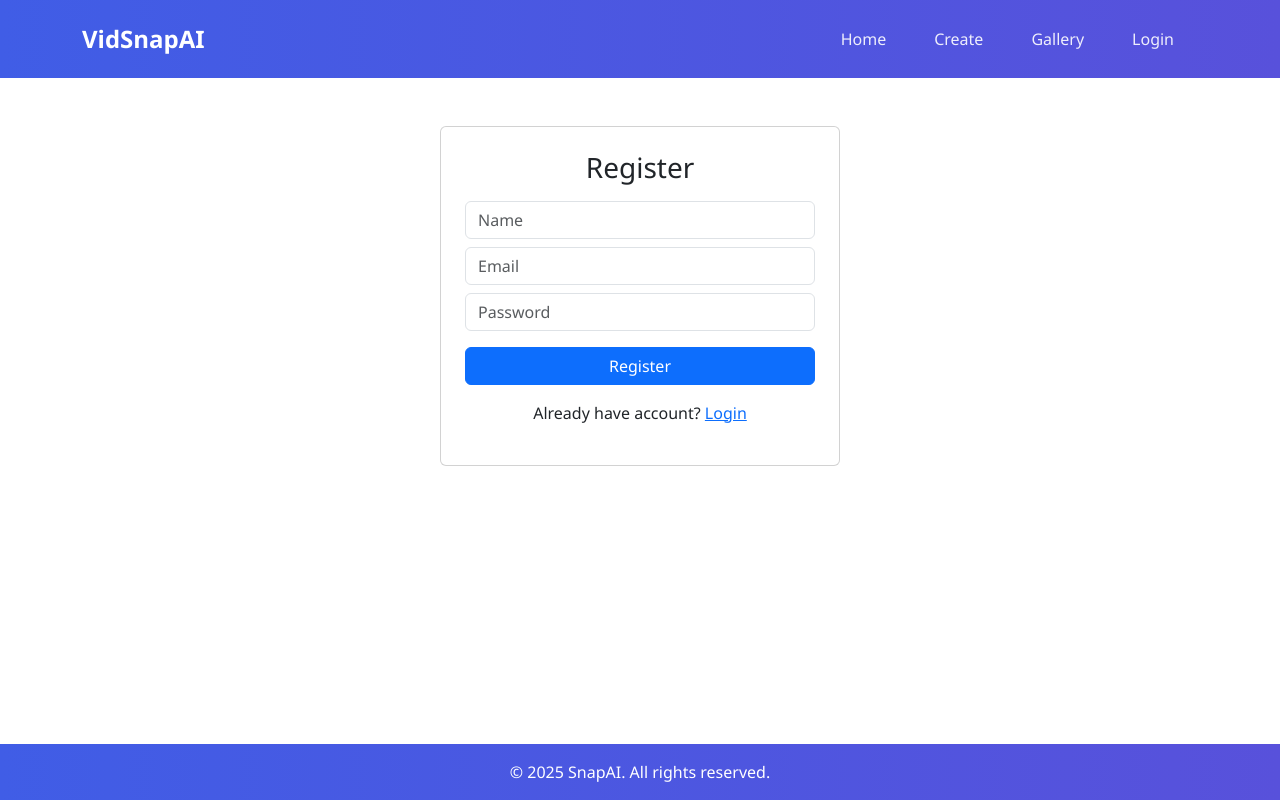
After one commit to Rajkamalout/VidSnapAI_Final_Project, a Flask app: page /register in a window 1280 px wide. The commit adds this page. Run offline with Flask 3, Linux system fonts and the light colour scheme.

Commit message:
VidSnapAI project with local storage update

```diff
--- a/done.txt
+++ b/done.txt
@@ -12,3 +12,4 @@ c1ec2750-e8d7-11f0-b669-2811a8ebca07
 a22a658e-e8db-11f0-8dab-2811a8ebca07
 fa297bb7-e8db-11f0-92eb-2811a8ebca07
 4e4ffec7-e8dd-11f0-895e-2811a8ebca07
+d1ee2f82-e9f1-11f0-a4ee-2811a8ebca07
--- a/main.py
+++ b/main.py
@@ -45,11 +45,34 @@ def create():
                 f.write(f"file '{fl}'\nduration 1\n")
 
     return render_template("create.html", myid=myid)
+@app.route("/home")
+def dashboard():
+    return render_template("index.html")
+
 
 @app.route("/gallery")
 def gallery():
     reels = os.listdir("static/reels")
     return render_template("gallery.html", reels=reels)
+
+@app.route("/login")
+def login():
+    return render_template("auth/login.html")
+
+@app.route("/register")
+def register():
+    return render_template("auth/register.html")
+
+@app.before_request
+def check_login():
+    allowed = ["/login", "/register", "/"]
+    if request.path.startswith("/static"):
+        return
+
+    if request.path not in allowed:
+        return
+
+
 
 # 🔴 NEW ROUTE – DELETE REEL
 @app.route("/delete_reel/<reel_name>", methods=["POST"])
--- /dev/null
+++ b/static/auth.js
@@ -0,0 +1,41 @@
+function register() {
+  const name = regName.value;
+  const email = regEmail.value;
+  const password = regPassword.value;
+
+  if (!name || !email || !password) {
+    alert("All fields required");
+    return;
+  }
+
+  let users = JSON.parse(localStorage.getItem("users")) || [];
+
+  if (users.find(u => u.email === email)) {
+    alert("User already exists");
+    return;
+  }
+
+  users.push({ name, email, password });
+  localStorage.setItem("users", JSON.stringify(users));
+
+  alert("Registration successful");
+  window.location.href = "/login";
+}
+
+function login() {
+  const email = loginEmail.value;
+  const password = loginPassword.value;
+
+  let users = JSON.parse(localStorage.getItem("users")) || [];
+  let user = users.find(u => u.email === email && u.password === password);
+
+  if (!user) {
+    alert("Invalid login");
+    return;
+  }
+
+  localStorage.setItem("loggedInUser", JSON.stringify(user));
+
+  // ✅ LOGIN SUCCESS → HOME
+  window.location.href = "/home";
+}
--- /dev/null
+++ b/templates/auth/register.html
@@ -0,0 +1,25 @@
+{% extends "base.html" %}
+
+{% block title %}Register - VidSnapAI{% endblock %}
+
+{% block content %}
+<div class="container mt-5">
+  <div class="card mx-auto p-4" style="max-width:400px;">
+    <h3 class="text-center mb-3">Register</h3>
+
+    <input id="regName" class="form-control mb-2" placeholder="Name">
+    <input id="regEmail" class="form-control mb-2" placeholder="Email">
+    <input id="regPassword" type="password" class="form-control mb-3" placeholder="Password">
+
+    <button class="btn btn-primary w-100" onclick="register()">Register</button>
+
+    <p class="text-center mt-3">
+      Already have account? <a href="/login">Login</a>
+    </p>
+  </div>
+</div>
+{% endblock %}
+
+{% block extra_js %}
+<script src="{{ url_for('static', filename='auth.js') }}"></script>
+{% endblock %}
--- a/templates/base.html
+++ b/templates/base.html
@@ -4,6 +4,7 @@
     <meta charset="UTF-8" />
     <meta name="viewport" content="width=device-width, initial-scale=1.0" />
     <title>{% block title %}VidSnapAI{% endblock %}</title>
+
     <link
       href="https://cdn.jsdelivr.net/npm/bootstrap@5.3.0/dist/css/bootstrap.min.css"
       rel="stylesheet"
@@ -16,12 +17,16 @@
       rel="stylesheet"
       href="{{ url_for('static', filename='css/style.css') }}"
     />
+
     {% block extra_css %}{% endblock %}
   </head>
+
   <body>
-    <nav class="navbar navbar-expand-lg">
+    <!-- ✅ NAVBAR START -->
+    <nav class="navbar navbar-expand-lg navbar-dark bg-dark">
       <div class="container">
         <a class="navbar-brand" href="/">VidSnapAI</a>
+
         <button
           class="navbar-toggler"
           type="button"
@@ -30,40 +35,64 @@
         >
           <span class="navbar-toggler-icon"></span>
         </button>
+
         <div class="collapse navbar-collapse" id="navbarNav">
           <ul class="navbar-nav ms-auto">
+            <li class="nav-item"><a class="nav-link" href="/home">Home</a></li>
             <li class="nav-item">
-              <a class="nav-link" href="/">Home</a>
-            </li>
-            <li class="nav-item">
-              <a class="nav-link" href="/create">Create Reel</a>
+              <a class="nav-link" href="/create">Create</a>
             </li>
             <li class="nav-item">
               <a class="nav-link" href="/gallery">Gallery</a>
+            </li>
+
+            <li class="nav-item" id="loginBtn">
+              <a class="nav-link" href="/login">Login</a>
+            </li>
+
+            <li class="nav-item d-none" id="logoutBtn">
+              <a class="nav-link" href="#" onclick="logout()">Logout</a>
             </li>
           </ul>
         </div>
       </div>
     </nav>
+    <!-- ✅ NAVBAR END -->
 
     <div class="main-content">{% block content %}{% endblock %}</div>
 
-    <footer>
-      <div class="container">
-        <div class="footer-content">
-          <div class="copyright">© 2024 VidSnapAI. All rights reserved.</div>
-          <div class="social-links">
-            <a href="https://instagram.com/rajkamal_9969" target="_blank"
-              ><i class="fab fa-instagram"></i
-            ></a>
-            <a href="#"><i class="fab fa-twitter"></i></a>
-            <a href="#"><i class="fab fa-facebook"></i></a>
-          </div>
-        </div>
+    <footer class="bg-dark text-white mt-5 p-3">
+      <div class="container text-center">
+        © 2025 SnapAI. All rights reserved.
       </div>
     </footer>
 
+    <!-- ✅ Bootstrap JS -->
     <script src="https://cdn.jsdelivr.net/npm/bootstrap@5.3.0/dist/js/bootstrap.bundle.min.js"></script>
+
+    <!-- ✅ Login / Logout Logic -->
+    <script>
+      const user = localStorage.getItem("loggedInUser");
+
+      if (
+        !user &&
+        window.location.pathname !== "/login" &&
+        window.location.pathname !== "/register"
+      ) {
+        window.location.href = "/login";
+      }
+
+      if (user) {
+        document.getElementById("loginBtn").classList.add("d-none");
+        document.getElementById("logoutBtn").classList.remove("d-none");
+      }
+
+      function logout() {
+        localStorage.removeItem("loggedInUser");
+        window.location.href = "/login";
+      }
+    </script>
+
     {% block extra_js %}{% endblock %}
   </body>
 </html>
--- /dev/null
+++ b/user_uploads/d1ee2f82-e9f1-11f0-a4ee-2811a8ebca07/desc.txt
@@ -0,0 +1 @@
+it is my store and my name is raj
```
Also changed, not shown: templates/auth/login.html (added, +24 -0 lines), user_uploads/d1ee2f82-e9f1-11f0-a4ee-2811a8ebca07/input.txt (added, +8 -0 lines), user_uploads/d1ee2f82-e9f1-11f0-a4ee-2811a8ebca07/IMG_20240223_075329.jpg (added), user_uploads/d1ee2f82-e9f1-11f0-a4ee-2811a8ebca07/IMG_20240414_004751.jpg (added), user_uploads/d1ee2f82-e9f1-11f0-a4ee-2811a8ebca07/Pi7_Passport_Photo.jpeg (added), user_uploads/d1ee2f82-e9f1-11f0-a4ee-2811a8ebca07/Pi7_Passport_Photo_1-fotor-enhance-202403209385.png (added), 1 other file.
